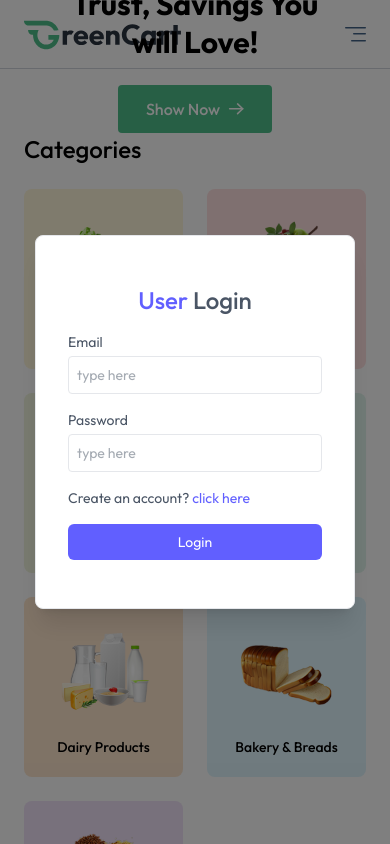
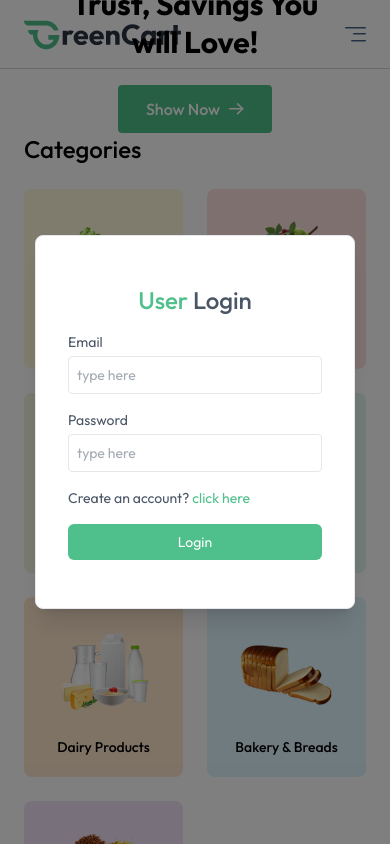
Before and after one commit to leemutai/GreenGro, a React (Vite) app in the folder client/: page / in a window 390 px wide. Shown: the top 844 px of the page. Built offline with nearby package versions, Linux system fonts and the light colour scheme.

Commit message:
feat: added responsive login/signup modal with toggle and overlay close behavior

```diff
--- a/client/src/components/Login.jsx
+++ b/client/src/components/Login.jsx
@@ -1,15 +1,24 @@
 import React from "react";
+import { useAppContext } from "../context/AppContext";
 
 const Login = () => {
+  const { setShowUserLogin } = useAppContext();
+
   const [state, setState] = React.useState("login");
   const [name, setName] = React.useState("");
   const [email, setEmail] = React.useState("");
   const [password, setPassword] = React.useState("");
   return (
-    <div className="fixed top-0 left-0 bottom-0 right-0 z-30 flex items-center text-sm text-gray-600 bg-black/50   ">
-      <form className="flex flex-col gap-4 m-auto items-start p-8 py-12 w-80 sm:w-[352px] rounded-lg shadow-xl border border-gray-200 bg-white">
+    <div
+      onClick={() => setShowUserLogin(false)}
+      className="fixed top-0 left-0 bottom-0 right-0 z-30 flex items-center text-sm text-gray-600 bg-black/50   "
+    >
+      <form
+        onClick={(e) => e.stopPropagation()}
+        className="flex flex-col gap-4 m-auto items-start p-8 py-12 w-80 sm:w-[352px] rounded-lg shadow-xl border border-gray-200 bg-white"
+      >
         <p className="text-2xl font-medium m-auto">
-          <span className="text-indigo-500">User</span>{" "}
+          <span className="text-primary">User</span>{" "}
           {state === "login" ? "Login" : "Sign Up"}
         </p>
         {state === "register" && (
@@ -19,7 +28,7 @@
               onChange={(e) => setName(e.target.value)}
               value={name}
               placeholder="type here"
-              className="border border-gray-200 rounded w-full p-2 mt-1 outline-indigo-500"
+              className="border border-gray-200 rounded w-full p-2 mt-1 outline-primary"
               type="text"
               required
             />
@@ -31,7 +40,7 @@
             onChange={(e) => setEmail(e.target.value)}
             value={email}
             placeholder="type here"
-            className="border border-gray-200 rounded w-full p-2 mt-1 outline-indigo-500"
+            className="border border-gray-200 rounded w-full p-2 mt-1 outline-primary"
             type="email"
             required
           />
@@ -42,7 +51,7 @@
             onChange={(e) => setPassword(e.target.value)}
             value={password}
             placeholder="type here"
-            className="border border-gray-200 rounded w-full p-2 mt-1 outline-indigo-500"
+            className="border border-gray-200 rounded w-full p-2 mt-1 outline-primary"
             type="password"
             required
           />
@@ -52,7 +61,7 @@
             Already have account?{" "}
             <span
               onClick={() => setState("login")}
-              className="text-indigo-500 cursor-pointer"
+              className="text-primary cursor-pointer"
             >
               click here
             </span>
@@ -62,13 +71,13 @@
             Create an account?{" "}
             <span
               onClick={() => setState("register")}
-              className="text-indigo-500 cursor-pointer"
+              className="text-primary cursor-pointer"
             >
               click here
             </span>
           </p>
         )}
-        <button className="bg-indigo-500 hover:bg-indigo-600 transition-all text-white w-full py-2 rounded-md cursor-pointer">
+        <button className="bg-primary hover:bg-primary-dull transition-all text-white w-full py-2 rounded-md cursor-pointer">
           {state === "register" ? "Create Account" : "Login"}
         </button>
       </form>
```
